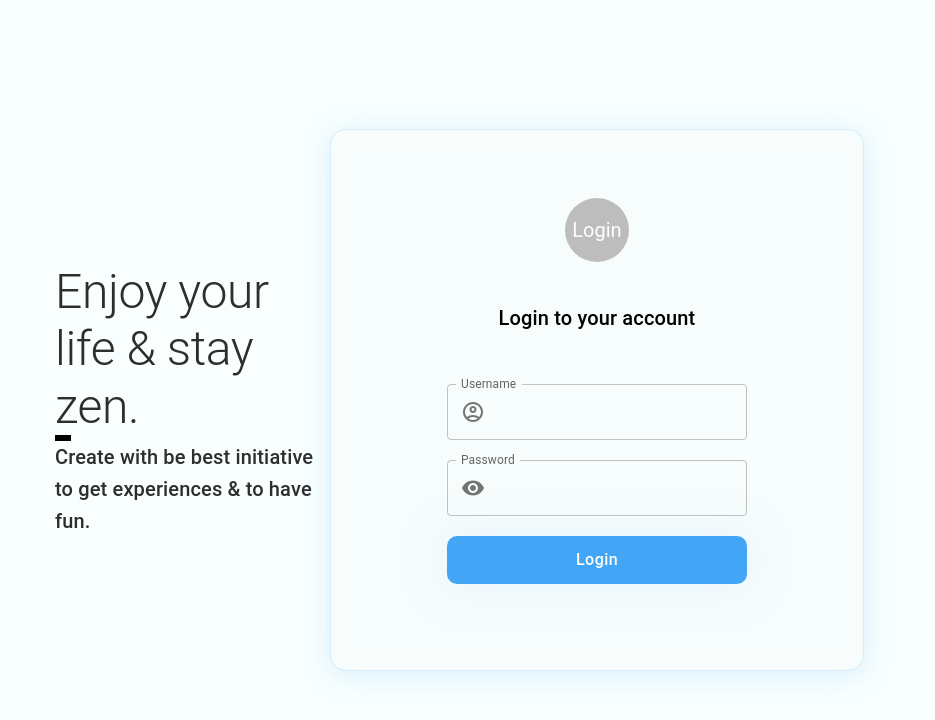
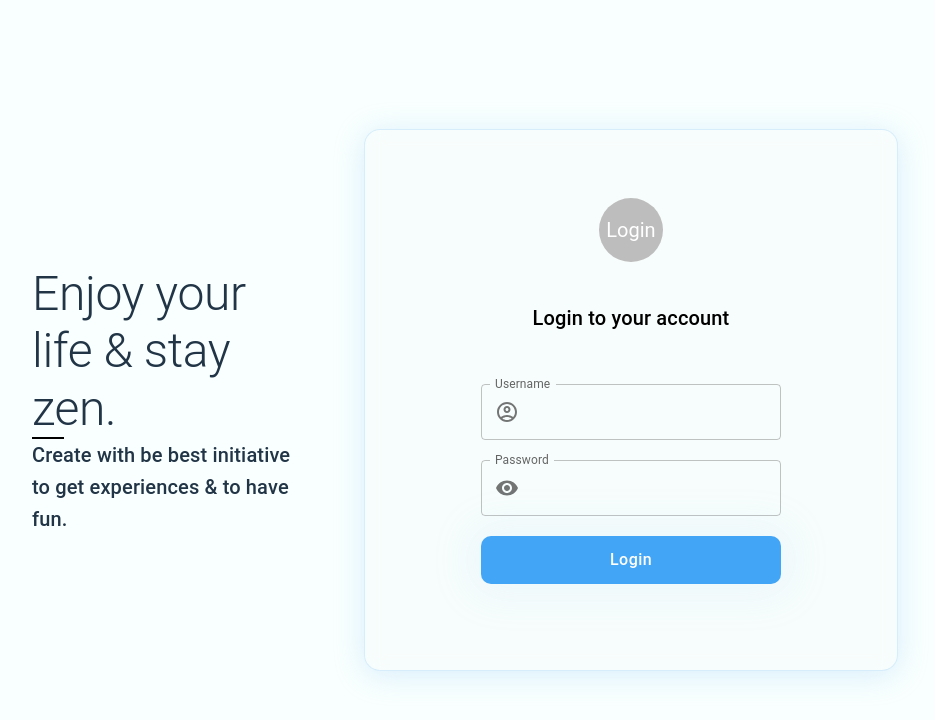
Before and after one commit to RulesBreakers/front-end, a React (Vite) app: page /login in a window 1280 px wide. Shown: the top 720 px of the page, without its empty margins (201-1136 px from the left). Built offline with nearby package versions, Linux system fonts and the light colour scheme.

Commit message:
chore: add animation

```diff
--- a/src/common/hooks/index.ts
+++ b/src/common/hooks/index.ts
@@ -1,4 +1,5 @@
 export * from './useGlobalStore';
 export * from './useNotify';
 export * from './useToggle';
+export * from './useTransition';
 export * from './type';
--- a/src/common/hooks/type.ts
+++ b/src/common/hooks/type.ts
@@ -22,10 +22,5 @@ export type Action = {
 export type State = Store & Action;
 
 export type UseTransitionProps = {
-  before: {
-    [key: string]: Sx | CSSProperties;
-  };
-  after: {
-    [key: string]: Sx | CSSProperties;
-  };
+  [key: string]: Sx | CSSProperties;
 };
--- /dev/null
+++ b/src/common/hooks/useTransition.ts
@@ -0,0 +1,22 @@
+import { useEffect, useState } from 'react';
+import { UseTransitionProps } from '.';
+
+export const useTransition = (
+  before: UseTransitionProps,
+  after: UseTransitionProps,
+  deps: any[]
+) => {
+  const [state, setState] = useState(before);
+
+  useEffect(() => {
+    const timeout = setTimeout(() => {
+      setState(after);
+      clearInterval(timeout);
+    }, 200);
+    return () => {
+      setState(before);
+    };
+  }, deps);
+
+  return { ...state };
+};
--- /dev/null
+++ b/src/common/utils/addTransition.ts
@@ -0,0 +1,9 @@
+import { UseTransitionProps } from '../hooks';
+
+export const addTransition = (_obj: UseTransitionProps) => {
+  const obj = { ..._obj };
+  Object.keys(obj).forEach(key => {
+    obj[key] = { ...obj[key], transition: 'all 500ms' };
+  });
+  return obj;
+};
--- a/src/common/utils/index.ts
+++ b/src/common/utils/index.ts
@@ -1,2 +1,3 @@
 export * from './theme';
+export * from './addTransition';
 export * from './capitalize';
--- a/src/pages/login/Login.tsx
+++ b/src/pages/login/Login.tsx
@@ -1,24 +1,35 @@
-import { Box, Typography } from '@mui/material';
-import { LoginForm, container, left_card, login_card } from '.';
+import { Box, Typography, useMediaQuery } from '@mui/material';
+import { LoginForm, container, left_card, loginAfter, loginBefore } from '.';
+import { useTransition } from '../../common/hooks';
 
 export const Login = () => {
+  const { underline, text, text2 } = useTransition(loginBefore, loginAfter, []);
+  const matches = useMediaQuery('(min-width:1000px)');
+
   return (
     <Box sx={container}>
-      <Box sx={login_card}>
+      {!!matches && (
         <Box sx={left_card}>
           <Box>
-            <Typography variant='h2' width={260} fontSize='3rem'>
+            <Typography variant='h2' width={260} sx={text} fontSize='3rem'>
               Enjoy your life & stay zen.
             </Typography>
-            <Box sx={{ width: 10, height: 0, border: '3px solid black' }}></Box>
-            <Typography variant='h6' width={270}>
+            <Box
+              sx={{
+                ...underline,
+                height: 0,
+                border: '1px solid black',
+                transition: 'all 500ms',
+              }}
+            ></Box>
+            <Typography sx={text2} variant='h6' width={270}>
               Create with be best initiative to get experiences & to have fun.
             </Typography>
           </Box>
         </Box>
-        <Box>
-          <LoginForm />
-        </Box>
+      )}
+      <Box>
+        <LoginForm />
       </Box>
     </Box>
   );
--- /dev/null
+++ b/src/pages/login/animation.ts
@@ -0,0 +1,14 @@
+import { UseTransitionProps } from '../../common/hooks';
+import { addTransition } from '../../common/utils';
+
+export const loginBefore: UseTransitionProps = addTransition({
+  underline: { width: 0, opacity: 0 },
+  text: { position: 'relative', top: -25, color: '#fff' },
+  text2: { position: 'relative', bottom: -25, color: '#fff' },
+});
+
+export const loginAfter: UseTransitionProps = addTransition({
+  underline: { width: 30 },
+  text: { position: 'relative', top: 0 },
+  text2: { position: 'relative', bottom: 0 },
+});
--- a/src/pages/login/index.ts
+++ b/src/pages/login/index.ts
@@ -1,3 +1,4 @@
 export * from './Login';
 export * from './LoginForm';
+export * from './animation';
 export * from './style';
```
